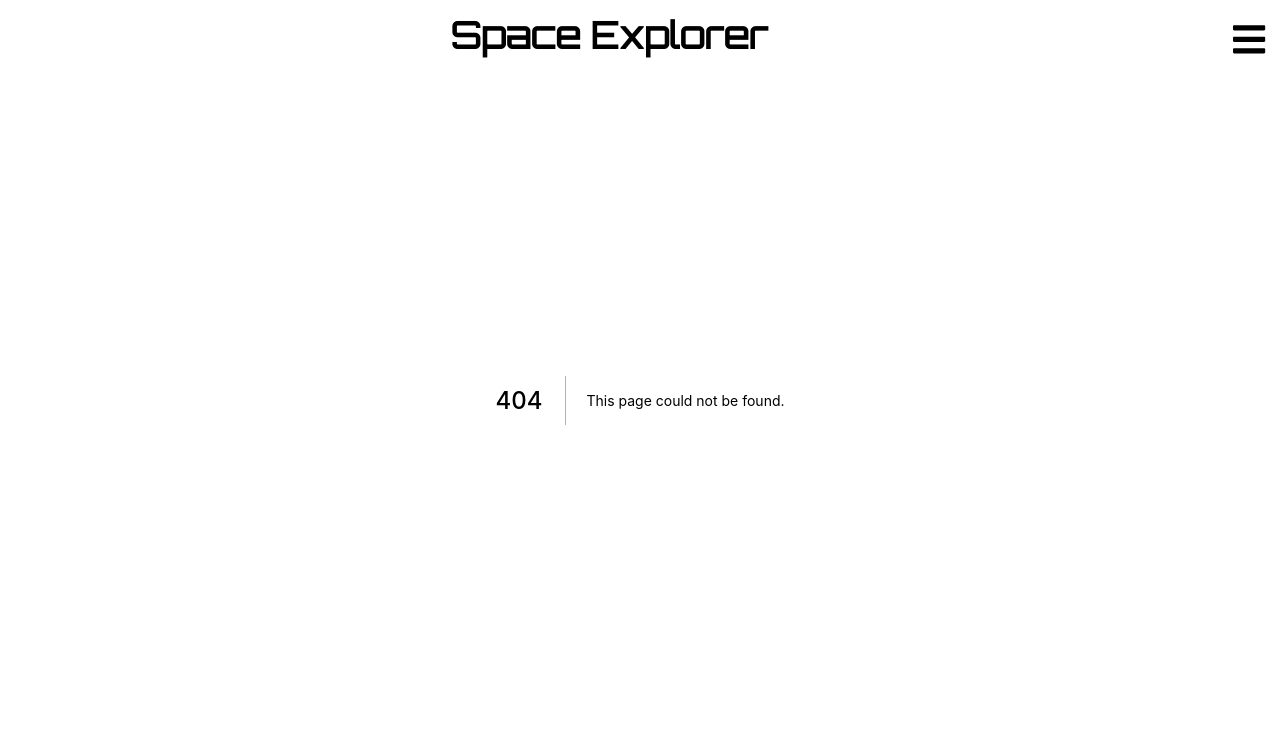
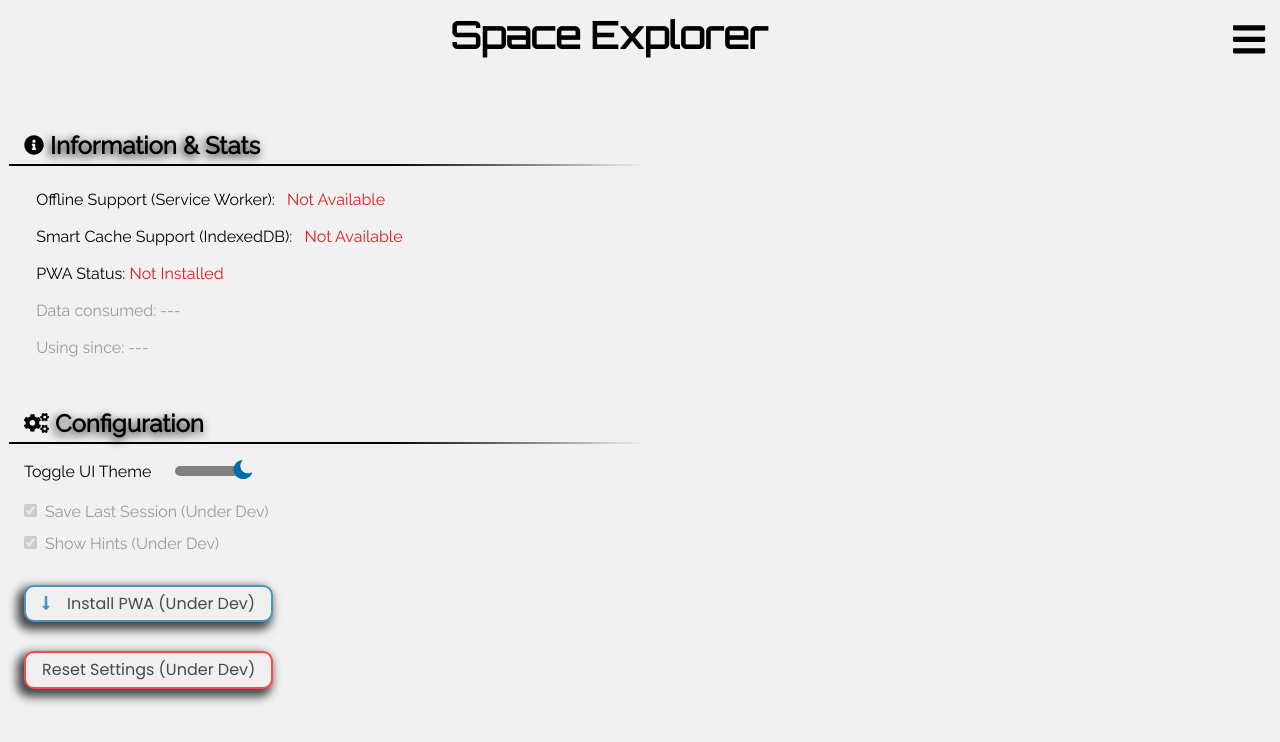
Before and after one commit to Homerm54/Space-Explorer, a Next.js app: page /Settings in a window 1280 px wide. Before the commit this address had no page. Shown: the top 742 px of the page. Built offline with nearby package versions, Linux system fonts and the light colour scheme.

Commit message:
Settings Section Created

```diff
--- a/src/components/Fontawesome Icon Library/Library.js
+++ b/src/components/Fontawesome Icon Library/Library.js
@@ -2,11 +2,13 @@ import { library } from '@fortawesome/fontawesome-svg-core'
 import {
   faBars, faTimes, faDna, faSpaceShuttle, faAtom,
   faSatellite, faUserAstronaut, faChevronDown, faDatabase,
-  faMobile, faCogs, faHome, faQuestionCircle, faIdCard
+  faMobile, faCogs, faHome, faQuestionCircle, faIdCard, faInfoCircle,
+  faSun, faMoon, faLongArrowAltDown
 } from '@fortawesome/free-solid-svg-icons';
 
 library.add(
   faBars, faTimes, faDna, faSpaceShuttle, faAtom,
   faSatellite, faUserAstronaut, faChevronDown, faDatabase,
-  faMobile, faCogs, faHome, faQuestionCircle, faIdCard
+  faMobile, faCogs, faHome, faQuestionCircle, faIdCard,
+  faInfoCircle, faSun, faMoon, faLongArrowAltDown
 );
--- a/src/components/Landpage/Container/Container.js
+++ b/src/components/Landpage/Container/Container.js
@@ -4,8 +4,8 @@ import { useState, useEffect } from 'react';
 import MainText from '../Main Text/Main Text';
 
 const Images = [
-  { class: 'first-image', copyright: 'Gerald Rhemann', href: "http://www.astrostudio.at/aboutme.php", text: "Find out Amazing things"},
-  { class: 'second-image', copyright: 'Nasa Gallery', href: "https://www.nasa.gov", text: "Learn About the Space"},
+  { class: 'first-image', copyright: 'Nasa Gallery', href: "https://www.nasa.gov", text: "Learn About the Space"},
+  { class: 'second-image', copyright: 'Gerald Rhemann', href: "http://www.astrostudio.at/aboutme.php", text: "Find out Amazing things"},
   { class: 'third-image', copyright: 'Hirofumi Okubo', href: "https://www.flickr.com/people/bluemoonlife/", text: "Explore the Cosmos" },
 ]
 
--- a/src/components/Navigation Bar/Navigation Bar.js
+++ b/src/components/Navigation Bar/Navigation Bar.js
@@ -55,7 +55,7 @@ function Navbar() {
             </Link>
           </li>
           <li className={styles['nav-item']}>
-            <Link href="/">
+            <Link href={URLs.Contact}>
               <a className={styles['nav-link']}>
                 <FontAwesomeIcon icon="id-card" />
                 &nbsp;&nbsp;&nbsp;Contact
--- a/src/config/URLs.js
+++ b/src/config/URLs.js
@@ -4,5 +4,6 @@ export default {
   APOD: 'APOD',
   MarsRover: 'Mars-Rover',
   Settings: 'Settings',
-  About: '/#About'
+  About: '/#About',
+  Contact: '/#Contact'
 }
--- /dev/null
+++ b/src/pages/Settings/index.js
@@ -0,0 +1,69 @@
+import { FontAwesomeIcon } from '@fortawesome/react-fontawesome';
+
+import styles from './styles.module.css';
+
+function Settings() {
+
+  return (
+    <main className={`container-fluid ${styles.container}`}>
+      <section className="row mb-4">
+        <h2 className={`col-12 mb-3 ${styles.title}`}>
+          <FontAwesomeIcon icon="info-circle" className={styles.icon} /> Information & Stats
+        </h2>
+        <ul className={styles.ul}>
+          <li>
+            Offline Support (Service Worker):&nbsp;&nbsp;&nbsp;
+            <span className={styles["text-danger"]}>Not Available</span>
+            {/*'serviceWorker' in navigator ?
+              <span className={styles["text-success"]}>OK</span>
+              :
+              <span className="text-danger">Not Available</span>*/}
+          </li>
+          <li>
+            Smart Cache Support (IndexedDB):&nbsp;&nbsp;&nbsp;
+            <span className={styles["text-danger"]}>Not Available</span>
+            {/*indexedBDAvailable ?
+              <span className={styles["text-success"]}>OK</span>
+              :
+              <span className={styles["text-danger"]}>Not Available</span>*/}
+          </li>
+          <li>
+            PWA Status: <span className={styles["text-danger"]}>Not Installed</span>
+          </li>
+          <li className={styles.muted/*`${indexedBDAvailable?'':'text-muted'}`*/}>
+            Data consumed: {'---'/*indexedBDAvailable? 'to-do':'---'*/}
+          </li>
+          <li className={styles.muted/*`${indexedBDAvailable?'':'text-muted'}`*/}>
+            Using since: {'---'/*indexedBDAvailable? 'to-do':'---'*/}
+          </li>
+        </ul>
+      </section>
+      <section className="row pb-5">
+        <h2 className={`col-12 mb-3 ${styles.title}`}>
+          <FontAwesomeIcon icon="cogs" className={styles.icon} /> Configuration
+        </h2>
+        <form className="col-12">
+          <div className="pb-3">
+            <span className="d-inline-block pr-4">Toggle UI Theme</span>
+            <span className={styles['icon-container']} role="button"><FontAwesomeIcon className={styles.moon} icon="moon" /></span>
+          </div>
+          <input type="checkbox" name="session_checkbox" disabled checked />
+          <label className={`${styles.label} ${styles.muted}`} htmlFor="session_checkbox">Save Last Session (Under Dev)</label>
+          <br />
+          <input type="checkbox" name="hints_checkbox" disabled checked />
+          <label className={`${styles.label} ${styles.muted}`} htmlFor="hints_checkbox">Show Hints (Under Dev)</label>
+          <br />
+          <button className={styles['btn-install']}>
+            <FontAwesomeIcon icon="long-arrow-alt-down" className={styles['install-icon']} />
+            &nbsp;&nbsp;&nbsp;
+            Install PWA (Under Dev)
+            </button>
+          <br />
+          <button className={styles['btn-reset']}>Reset Settings (Under Dev)</button>
+        </form>
+      </section>
+    </main>
+  )
+}
+
+export default Settings;
--- /dev/null
+++ b/src/pages/Settings/styles.module.css
@@ -0,0 +1,105 @@
+.container{
+  padding-top: 20%;
+  padding-left: 1.5rem;
+}
+
+@media (min-width: 768px) {/*md*/
+  .container{
+    padding-top: 10%;
+  }
+}
+
+.title{
+  border-bottom: 2px solid white;
+  border-image-slice: 1;
+  border-image-source: linear-gradient(to right, black 30%, transparent 50%);
+  text-shadow: -2px 3px 10px black;
+}
+
+.icon{
+  font-size: smaller;
+  display: inline-block;
+  margin-bottom: 0.1rem;
+}
+
+.text-success{
+  color: #01f051;
+}
+
+.text-danger{
+  color: #df1d1d;
+}
+
+.muted{
+  color: #9c9a9a;
+}
+
+.ul{
+  list-style: none;
+  margin-left: -1.2rem;
+}
+
+.ul > li{
+  padding: 0.4rem;
+}
+
+.label{
+  padding-left: 0.5rem;
+}
+
+.icon-container{
+  background-color: gray;
+  width: 4rem;
+  height: 10px;
+  display: inline-block;
+  border-radius: 100px;
+  transform: translateY(60%);
+}
+
+.theme-icon{
+  transition-duration: 500ms;
+}
+
+.moon{
+  composes: theme-icon;
+  color: var(--custom-blue);
+  font-size: 1.2rem;
+  position: relative;
+  /*left: 90%;*/
+  transform: translate(300%, -30%) rotate(-0.05turn);
+}
+
+.btn{
+  margin: 0.5rem;
+  margin-left: 0;
+  margin-top: 1.3rem;
+  padding: 0.3rem;
+  padding-left: 1rem;
+  padding-right: 1rem;
+  border-radius: 10px;
+  border-style: solid;
+  text-align: center;
+  font-family: Poppins;
+  box-shadow: -4px 5px 10px 3px black;
+}
+
+.install-icon{
+  color: var(--custom-blue);
+}
+
+.btn-disabled{
+  composes: btn;
+  cursor: auto;
+  filter: opacity(0.7);
+  border-color: grey;
+}
+
+.btn-install{
+  composes: btn-disabled;
+  border-color: var(--custom-blue);
+}
+
+.btn-reset{
+  composes: btn-disabled;
+  border-color: red;
+}
```
Also changed, not shown: src/components/Landpage/Container/style.module.css (+24 -23 lines).
